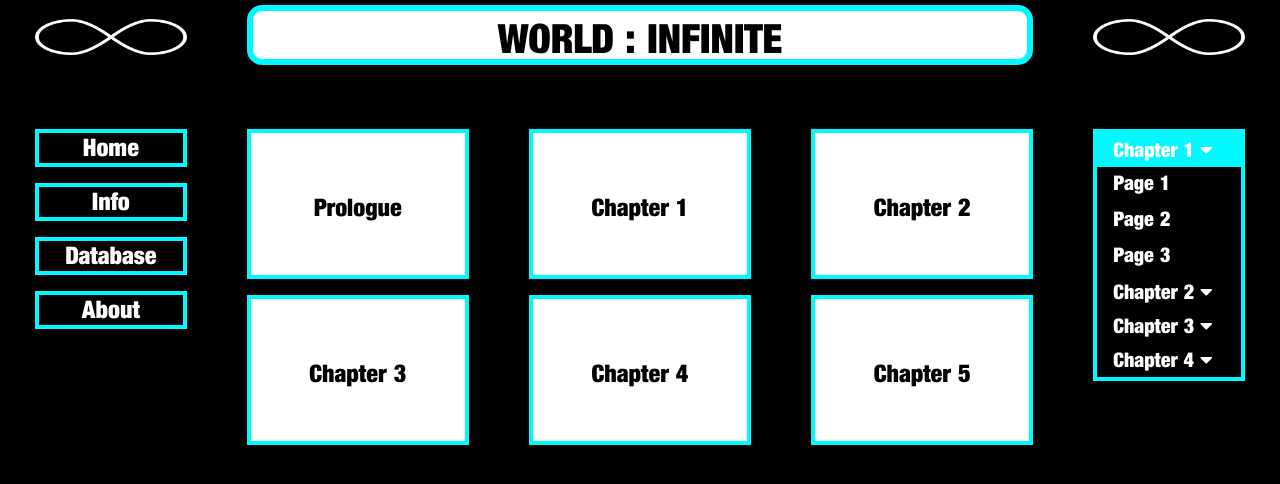
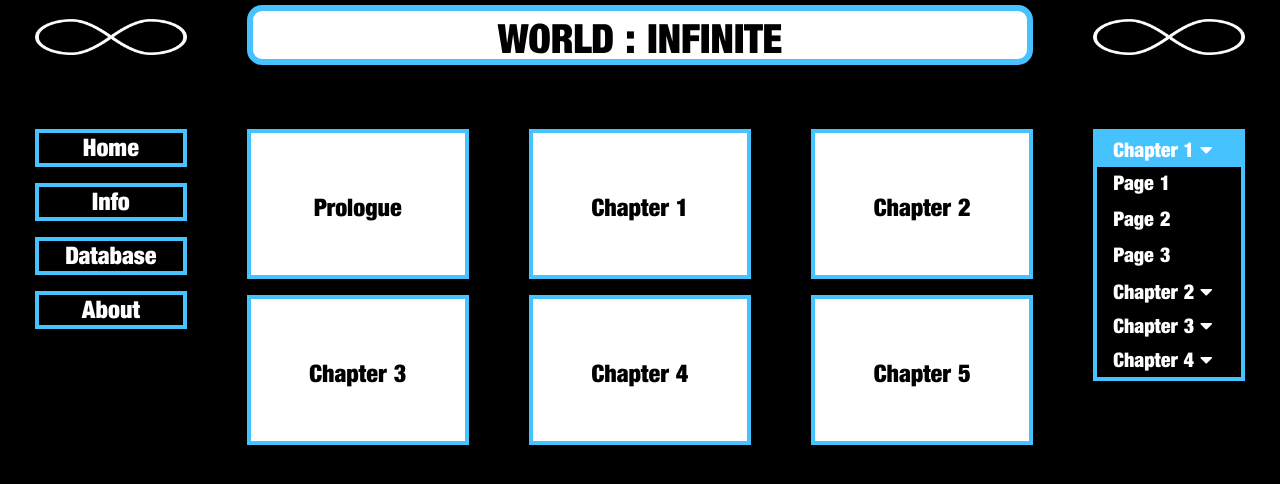
Before and after one commit to AngusGardnerWKC/World-Infinite, a plain HTML site: page index.html in a window 1280 px wide. Both pictures are taken after a click on the button "Chapter 1". Drawn offline with Linux system fonts and the light colour scheme.

Commit message:
Add files via upload

```diff
--- a/style.css
+++ b/style.css
@@ -30,7 +30,7 @@ a {
 	padding-top: 7.5px;
 	background-color: white;
 	color: black;
-	border: 6px solid #00f9ff;
+	border: 6px solid #46c2ff;
 	text-align: center;
 	border-radius: 15px;
 }
@@ -47,7 +47,7 @@ a {
 }
 
 .nav-button {
-	border: 4px solid #00f9ff;
+	border: 4px solid #46c2ff;
 	background-color: black;
 	color: white;
 	width: 100%;
@@ -66,7 +66,7 @@ a {
 	background-color: white;
 }
 .content-box {
-	border: 2px solid #00f9ff;
+	border: 2px solid #46c2ff;
 	padding: 5px;
 }
 
@@ -74,7 +74,7 @@ a {
 
 	background-color: white;
 	color: black;
-	border: 4px solid #00f9ff;
+	border: 4px solid #46c2ff;
 	width: 100%;
 	height: 150px;
 	display: inline-block;
@@ -91,7 +91,7 @@ a {
 }
 
 .sidenav {
-	border: 4px solid #00f9ff;
+	border: 4px solid #46c2ff;
 }
 
 .sidenav a, .dropdown-btn {
@@ -129,6 +129,6 @@ a {
  }
 
 .active {
-  background-color: #00f9ff;
+  background-color: #46c2ff;
   color: white;
 }
```
